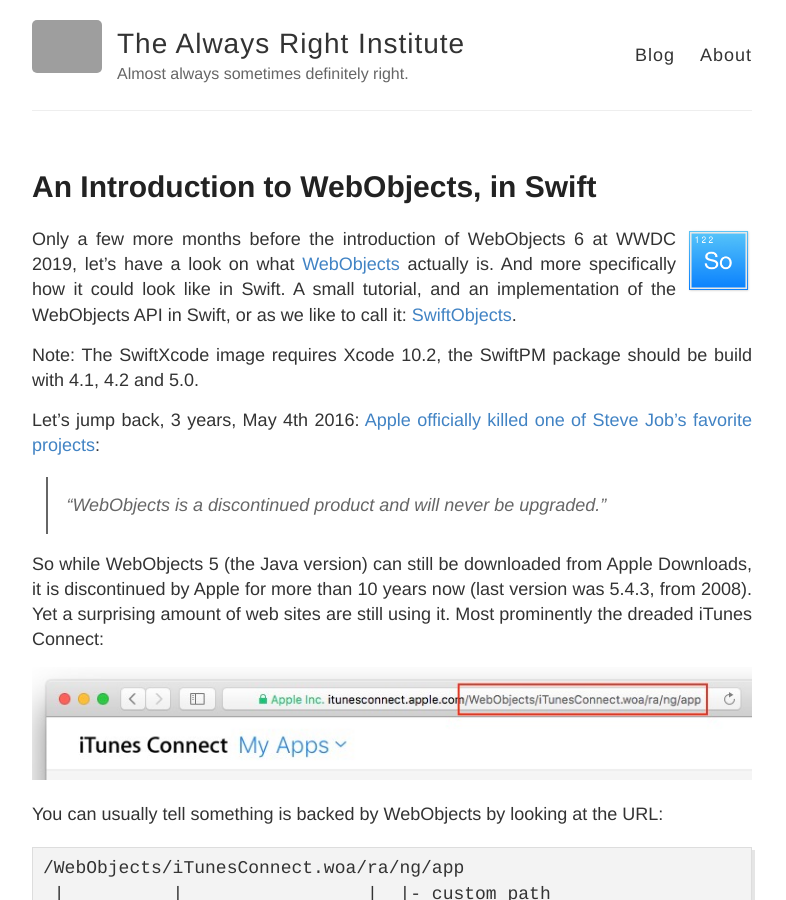
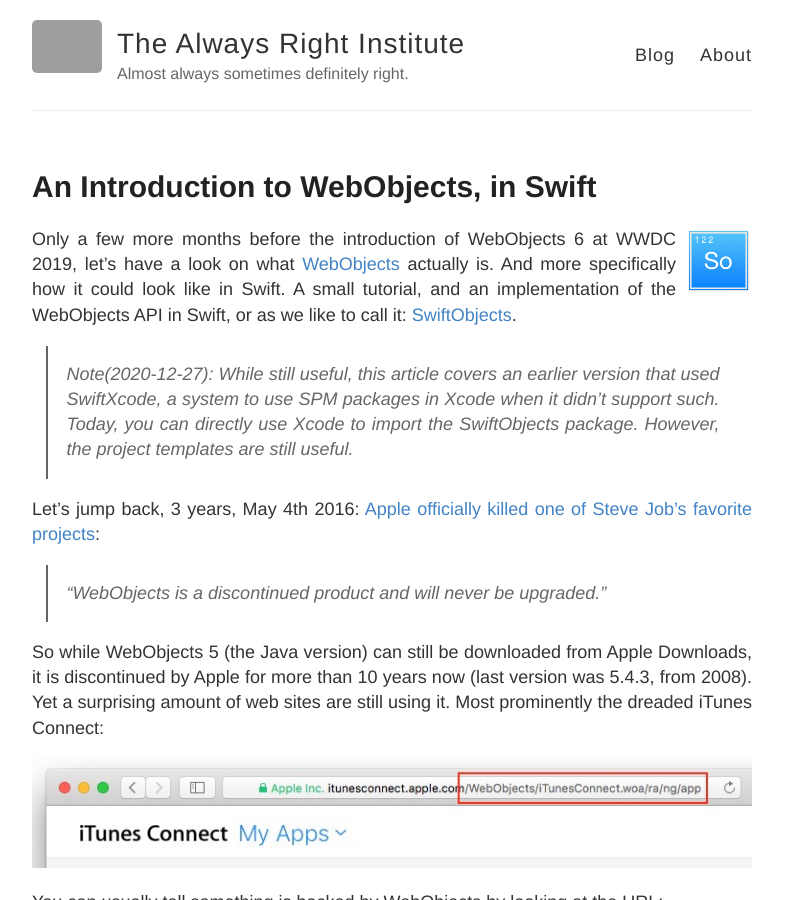
Before and after one commit to AlwaysRightInstitute/alwaysrightinstitute.github.io, a Jekyll site: the page built from _posts/2018-06-02-wo-intro.md, in a window 1280 px wide and 900 px high. Shown: the whole window, without its empty margins (248-1034 px from the left). Built offline with Jekyll 4.4.1, drawn with Linux system fonts in a browser that asks for light colours; grey boxes are pictures that could not be loaded.

Commit message:
More prominent note about SwiftXcode
... being kinda useless.

```diff
--- a/_posts/2018-06-02-wo-intro.md
+++ b/_posts/2018-06-02-wo-intro.md
@@ -18,8 +18,10 @@
 WebObjects API in Swift, or as we like to call it:
 [SwiftObjects](http://swiftobjects.org).
 
-Note: The SwiftXcode image requires Xcode 10.2, the SwiftPM package should
-      be build with 4.1, 4.2 and 5.0.
+> Note(2020-12-27): While still useful, this article covers an earlier version
+> that used SwiftXcode, a system to use SPM packages in Xcode when
+> it didn't support such. Today, you can directly use Xcode to import the
+> SwiftObjects package. However, the project templates are still useful.
 
 Let's jump back, 3 years, May 4th 2016:
 [Apple officially killed one of Steve Job's favorite projects](https://www.businessinsider.de/apple-officially-discontinues-webobjects-2016-5?r=US&IR=T):
```
